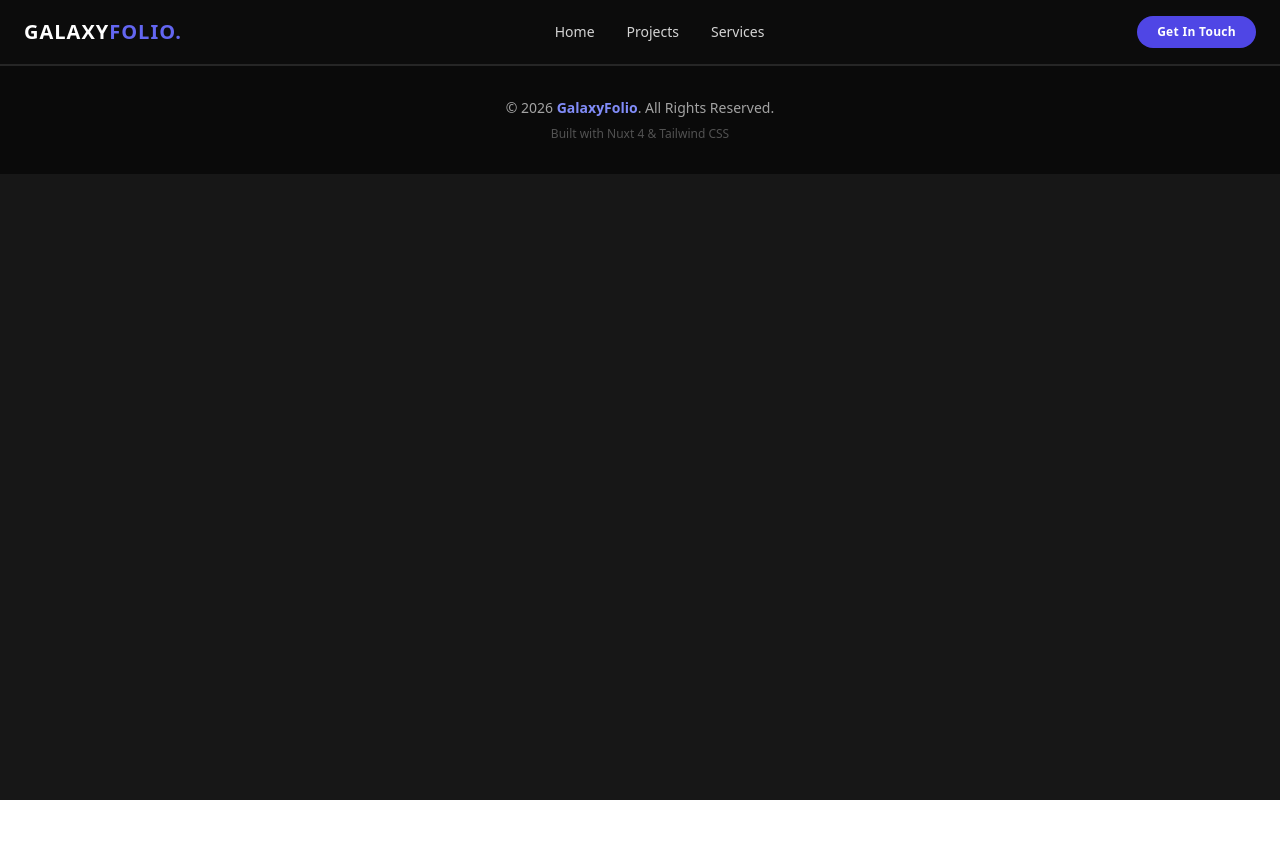
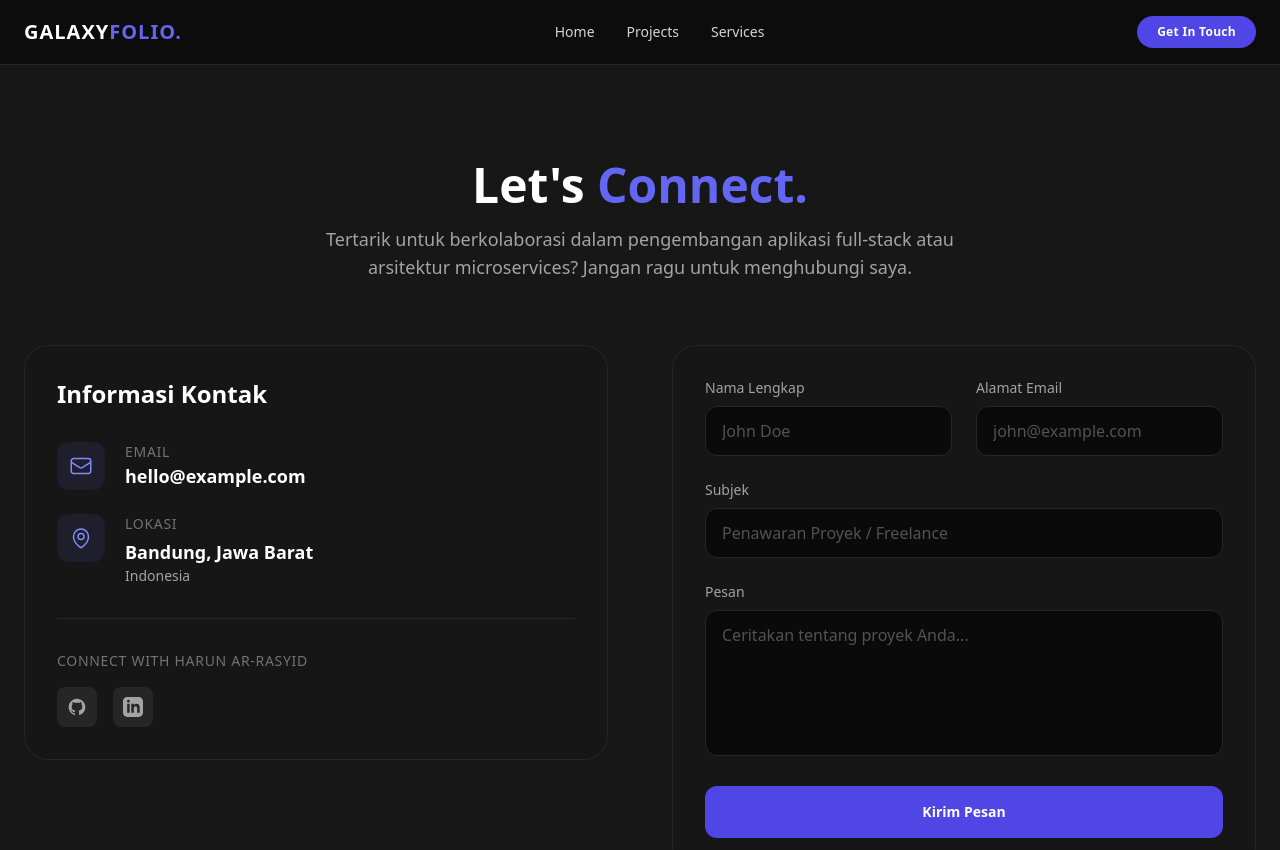
Before and after one commit to Harun1804/portohub-fe, a Nuxt app: page /contact in a window 1280 px wide. Shown: the top 850 px of the page. Before the commit the page ends 800 px from the top, so only its background shows below. Built offline with nearby package versions, Linux system fonts and the light colour scheme.

Commit message:
feat: add contact page

```diff
--- a/app/components/Navbar.vue
+++ b/app/components/Navbar.vue
@@ -20,9 +20,9 @@
         >Services</NuxtLink>
       </div>
 
-      <a href="#contact" class="hidden rounded-full bg-indigo-600 px-5 py-2 text-xs font-semibold tracking-wide text-white transition hover:bg-indigo-500 md:block">
+      <NuxtLink to="/contact" class="hidden rounded-full bg-indigo-600 px-5 py-2 text-xs font-semibold tracking-wide text-white transition hover:bg-indigo-500 md:block">
         Get In Touch
-      </a>
+      </NuxtLink>
     </div>
   </nav>
 </template>
--- /dev/null
+++ b/app/pages/contact/index.vue
@@ -0,0 +1,171 @@
+<template>
+  <main class="pt-24 pb-20">
+    <div class="container mx-auto px-6">
+
+      <div class="mb-16 text-center max-w-2xl mx-auto animate-fade-in-up">
+        <h1 class="text-4xl font-extrabold text-white sm:text-5xl">Let's <span class="text-indigo-500">Connect.</span></h1>
+        <p class="mt-4 text-lg text-neutral-400">
+          Tertarik untuk berkolaborasi dalam pengembangan aplikasi full-stack atau arsitektur microservices? Jangan ragu untuk menghubungi saya.
+        </p>
+      </div>
+
+      <div class="grid grid-cols-1 lg:grid-cols-2 gap-12 lg:gap-16">
+
+        <div class="space-y-8 animate-fade-in-up" style="animation-delay: 0.1s;">
+          <div class="bg-neutral-900/50 p-8 rounded-3xl border border-neutral-800 backdrop-blur-sm">
+            <h3 class="text-2xl font-bold text-white mb-8">Informasi Kontak</h3>
+
+            <ul class="space-y-6">
+              <li class="flex items-start">
+                <div class="flex h-12 w-12 flex-shrink-0 items-center justify-center rounded-xl bg-indigo-500/10 text-indigo-400">
+                  <svg xmlns="http://www.w3.org/2000/svg" fill="none" viewBox="0 0 24 24" stroke-width="1.5" stroke="currentColor" class="w-6 h-6">
+                    <path stroke-linecap="round" stroke-linejoin="round" d="M21.75 6.75v10.5a2.25 2.25 0 01-2.25 2.25h-15a2.25 2.25 0 01-2.25-2.25V6.75m19.5 0A2.25 2.25 0 0019.5 4.5h-15a2.25 2.25 0 00-2.25 2.25m19.5 0v.243a2.25 2.25 0 01-1.07 1.916l-7.5 4.615a2.25 2.25 0 01-2.36 0L3.32 8.91a2.25 2.25 0 01-1.07-1.916V6.75" />
+                  </svg>
+                </div>
+                <div class="ml-5">
+                  <p class="text-sm font-medium text-neutral-500 uppercase tracking-wider">Email</p>
+                  <a href="mailto:hello@example.com" class="mt-1 text-lg font-semibold text-white hover:text-indigo-400 transition-colors">
+                    hello@example.com
+                  </a>
+                </div>
+              </li>
+
+              <li class="flex items-start">
+                <div class="flex h-12 w-12 flex-shrink-0 items-center justify-center rounded-xl bg-indigo-500/10 text-indigo-400">
+                  <svg xmlns="http://www.w3.org/2000/svg" fill="none" viewBox="0 0 24 24" stroke-width="1.5" stroke="currentColor" class="w-6 h-6">
+                    <path stroke-linecap="round" stroke-linejoin="round" d="M15 10.5a3 3 0 11-6 0 3 3 0 016 0z" />
+                    <path stroke-linecap="round" stroke-linejoin="round" d="M19.5 10.5c0 7.142-7.5 11.25-7.5 11.25S4.5 17.642 4.5 10.5a7.5 7.5 0 1115 0z" />
+                  </svg>
+                </div>
+                <div class="ml-5">
+                  <p class="text-sm font-medium text-neutral-500 uppercase tracking-wider">Lokasi</p>
+                  <p class="mt-1 text-lg font-semibold text-white">Bandung, Jawa Barat</p>
+                  <p class="text-sm text-neutral-400">Indonesia</p>
+                </div>
+              </li>
+            </ul>
+
+            <hr class="my-8 border-neutral-800" />
+
+            <div>
+              <p class="text-sm font-medium text-neutral-500 uppercase tracking-wider mb-4">Connect with Harun Ar-Rasyid</p>
+              <div class="flex gap-4">
+                <a href="#" class="flex h-10 w-10 items-center justify-center rounded-lg bg-neutral-800 text-neutral-400 hover:bg-indigo-600 hover:text-white transition-all">
+                  <span class="sr-only">GitHub</span>
+                  <svg fill="currentColor" viewBox="0 0 24 24" class="h-5 w-5"><path fill-rule="evenodd" d="M12 2C6.477 2 2 6.484 2 12.017c0 4.425 2.865 8.18 6.839 9.504.5.092.682-.217.682-.483 0-.237-.008-.868-.013-1.703-2.782.605-3.369-1.343-3.369-1.343-.454-1.158-1.11-1.466-1.11-1.466-.908-.62.069-.608.069-.608 1.003.07 1.531 1.032 1.531 1.032.892 1.53 2.341 1.088 2.91.832.092-.647.35-1.088.636-1.338-2.22-.253-4.555-1.113-4.555-4.951 0-1.093.39-1.988 1.029-2.688-.103-.253-.446-1.272.098-2.65 0 0 .84-.27 2.75 1.026A9.564 9.564 0 0112 6.844c.85.004 1.705.115 2.504.337 1.909-1.296 2.747-1.027 2.747-1.027.546 1.379.202 2.398.1 2.651.64.7 1.028 1.595 1.028 2.688 0 3.848-2.339 4.695-4.566 4.943.359.309.678.92.678 1.855 0 1.338-.012 2.419-.012 2.747 0 .268.18.58.688.482A10.019 10.019 0 0022 12.017C22 6.484 17.522 2 12 2z" clip-rule="evenodd" /></svg>
+                </a>
+                <a href="#" class="flex h-10 w-10 items-center justify-center rounded-lg bg-neutral-800 text-neutral-400 hover:bg-indigo-600 hover:text-white transition-all">
+                  <span class="sr-only">LinkedIn</span>
+                  <svg fill="currentColor" viewBox="0 0 24 24" class="h-5 w-5"><path fill-rule="evenodd" d="M19 0h-14c-2.761 0-5 2.239-5 5v14c0 2.761 2.239 5 5 5h14c2.762 0 5-2.239 5-5v-14c0-2.761-2.238-5-5-5zm-11 19h-3v-11h3v11zm-1.5-12.268c-.966 0-1.75-.79-1.75-1.764s.784-1.764 1.75-1.764 1.75.79 1.75 1.764-.783 1.764-1.75 1.764zm13.5 12.268h-3v-5.604c0-3.368-4-3.113-4 0v5.604h-3v-11h3v1.765c1.396-2.586 7-2.777 7 2.476v6.759z" clip-rule="evenodd" /></svg>
+                </a>
+              </div>
+            </div>
+          </div>
+        </div>
+
+        <div class="animate-fade-in-up" style="animation-delay: 0.2s;">
+          <form @submit.prevent="submitForm" class="bg-neutral-900/50 p-8 rounded-3xl border border-neutral-800 backdrop-blur-sm space-y-6">
+
+            <div class="grid grid-cols-1 sm:grid-cols-2 gap-6">
+              <div>
+                <label class="block text-sm font-medium text-neutral-400 mb-2">Nama Lengkap</label>
+                <input
+                  v-model="form.name"
+                  type="text"
+                  required
+                  class="w-full rounded-xl bg-neutral-950 border border-neutral-800 px-4 py-3 text-white placeholder-neutral-600 focus:border-indigo-500 focus:ring-1 focus:ring-indigo-500 focus:outline-none transition-all"
+                  placeholder="John Doe"
+                />
+              </div>
+              <div>
+                <label class="block text-sm font-medium text-neutral-400 mb-2">Alamat Email</label>
+                <input
+                  v-model="form.email"
+                  type="email"
+                  required
+                  class="w-full rounded-xl bg-neutral-950 border border-neutral-800 px-4 py-3 text-white placeholder-neutral-600 focus:border-indigo-500 focus:ring-1 focus:ring-indigo-500 focus:outline-none transition-all"
+                  placeholder="john@example.com"
+                />
+              </div>
+            </div>
+
+            <div>
+              <label class="block text-sm font-medium text-neutral-400 mb-2">Subjek</label>
+              <input
+                v-model="form.subject"
+                type="text"
+                required
+                class="w-full rounded-xl bg-neutral-950 border border-neutral-800 px-4 py-3 text-white placeholder-neutral-600 focus:border-indigo-500 focus:ring-1 focus:ring-indigo-500 focus:outline-none transition-all"
+                placeholder="Penawaran Proyek / Freelance"
+              />
+            </div>
+
+            <div>
+              <label class="block text-sm font-medium text-neutral-400 mb-2">Pesan</label>
+              <textarea
+                v-model="form.message"
+                rows="5"
+                required
+                class="w-full rounded-xl bg-neutral-950 border border-neutral-800 px-4 py-3 text-white placeholder-neutral-600 focus:border-indigo-500 focus:ring-1 focus:ring-indigo-500 focus:outline-none transition-all resize-none"
+                placeholder="Ceritakan tentang proyek Anda..."
+              ></textarea>
+            </div>
+
+            <button
+              type="submit"
+              :disabled="isSubmitting"
+              class="w-full rounded-xl bg-indigo-600 px-6 py-4 text-sm font-bold text-white transition-all hover:bg-indigo-500 focus:ring-4 focus:ring-indigo-500/30 active:scale-[0.98] flex justify-center items-center disabled:opacity-70 disabled:cursor-not-allowed"
+            >
+              <svg v-if="isSubmitting" class="animate-spin -ml-1 mr-3 h-5 w-5 text-white" xmlns="http://www.w3.org/2000/svg" fill="none" viewBox="0 0 24 24">
+                <circle class="opacity-25" cx="12" cy="12" r="10" stroke="currentColor" stroke-width="4"></circle>
+                <path class="opacity-75" fill="currentColor" d="M4 12a8 8 0 018-8V0C5.373 0 0 5.373 0 12h4zm2 5.291A7.962 7.962 0 014 12H0c0 3.042 1.135 5.824 3 7.938l3-2.647z"></path>
+              </svg>
+              <span>{{ isSubmitting ? 'Mengirim...' : 'Kirim Pesan' }}</span>
+            </button>
+
+            <p v-if="showSuccess" class="text-emerald-400 text-sm text-center mt-4 animate-fade-in-up">
+              ✓ Pesan Anda berhasil terkirim!
+            </p>
+          </form>
+        </div>
+
+      </div>
+    </div>
+  </main>
+</template>
+
+<script setup>
+import { ref } from 'vue'
+
+useHead({ title: 'Hubungi Kami - SnapFolio' })
+
+// Form State
+const form = ref({
+  name: '',
+  email: '',
+  subject: '',
+  message: ''
+})
+
+const isSubmitting = ref(false)
+const showSuccess = ref(false)
+
+// Handle Form Submission
+const submitForm = async () => {
+  isSubmitting.value = true
+  showSuccess.value = false
+
+  // Simulasi proses API (misalnya mengirim ke server Nuxt Nitro / endpoint eksternal)
+  await new Promise(resolve => setTimeout(resolve, 1500))
+
+  // Reset Form
+  isSubmitting.value = false
+  showSuccess.value = true
+  form.value = { name: '', email: '', subject: '', message: '' }
+
+  // Hilangkan pesan sukses setelah 5 detik
+  setTimeout(() => {
+    showSuccess.value = false
+  }, 5000)
+}
+</script>
--- a/app/pages/service/index.vue
+++ b/app/pages/service/index.vue
@@ -49,7 +49,7 @@
           <div class="bg-gradient-to-br from-indigo-900 to-neutral-900 p-6 rounded-2xl border border-indigo-800/50">
             <h3 class="text-xl font-bold text-white mb-2">Need Help?</h3>
             <p class="text-sm text-indigo-200 mb-4">Contact us to get a custom quote for your specific needs.</p>
-            <a href="mailto:hello@example.com" class="block w-full text-center rounded-xl bg-indigo-500 px-4 py-3 text-sm font-bold text-white hover:bg-indigo-400 transition"> Contact Us </a>
+            <NuxtLink to="/contact" class="block w-full text-center rounded-xl bg-indigo-500 px-4 py-3 text-sm font-bold text-white hover:bg-indigo-400 transition"> Contact Us </NuxtLink>
           </div>
         </aside>
       </div>
```
